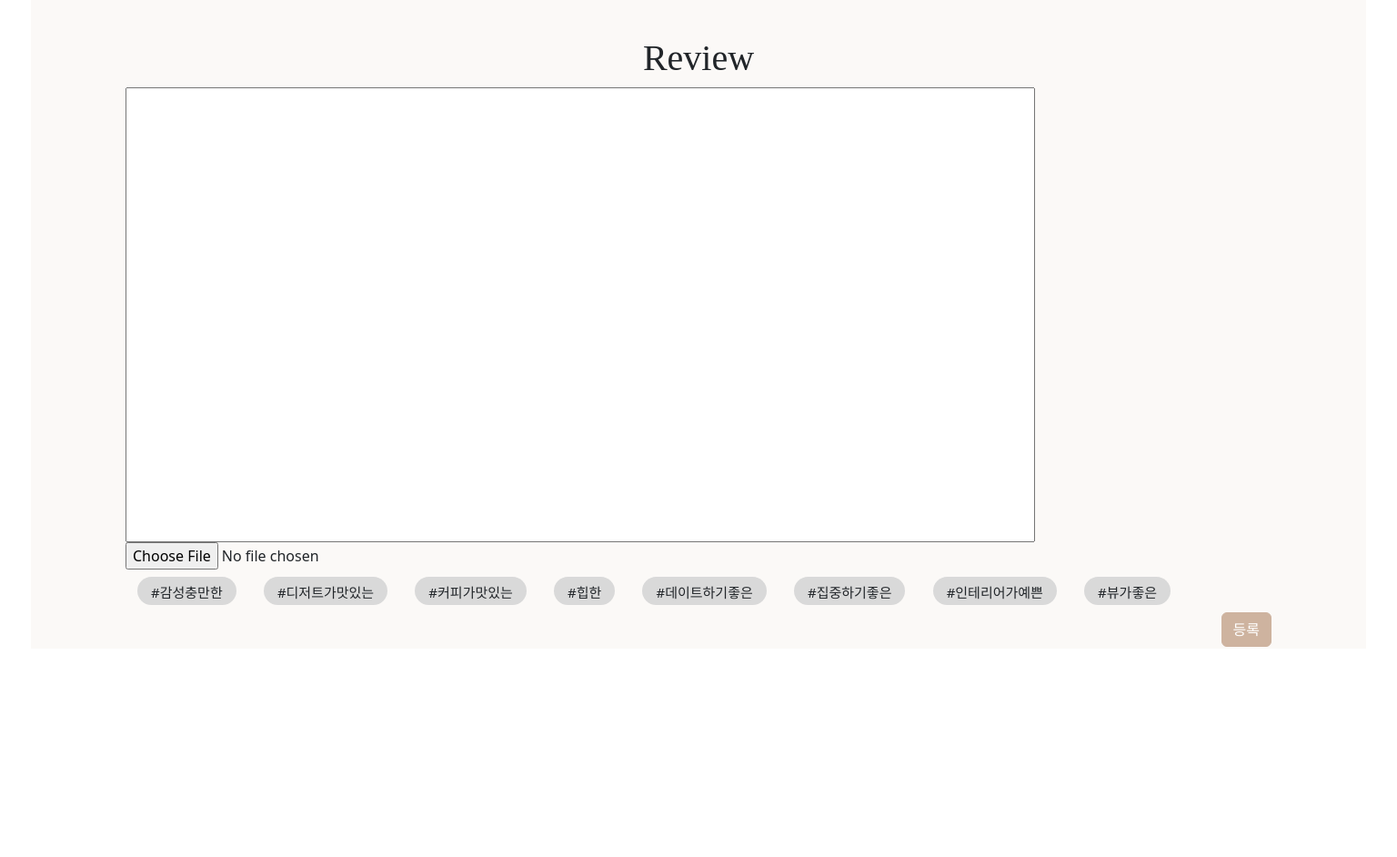
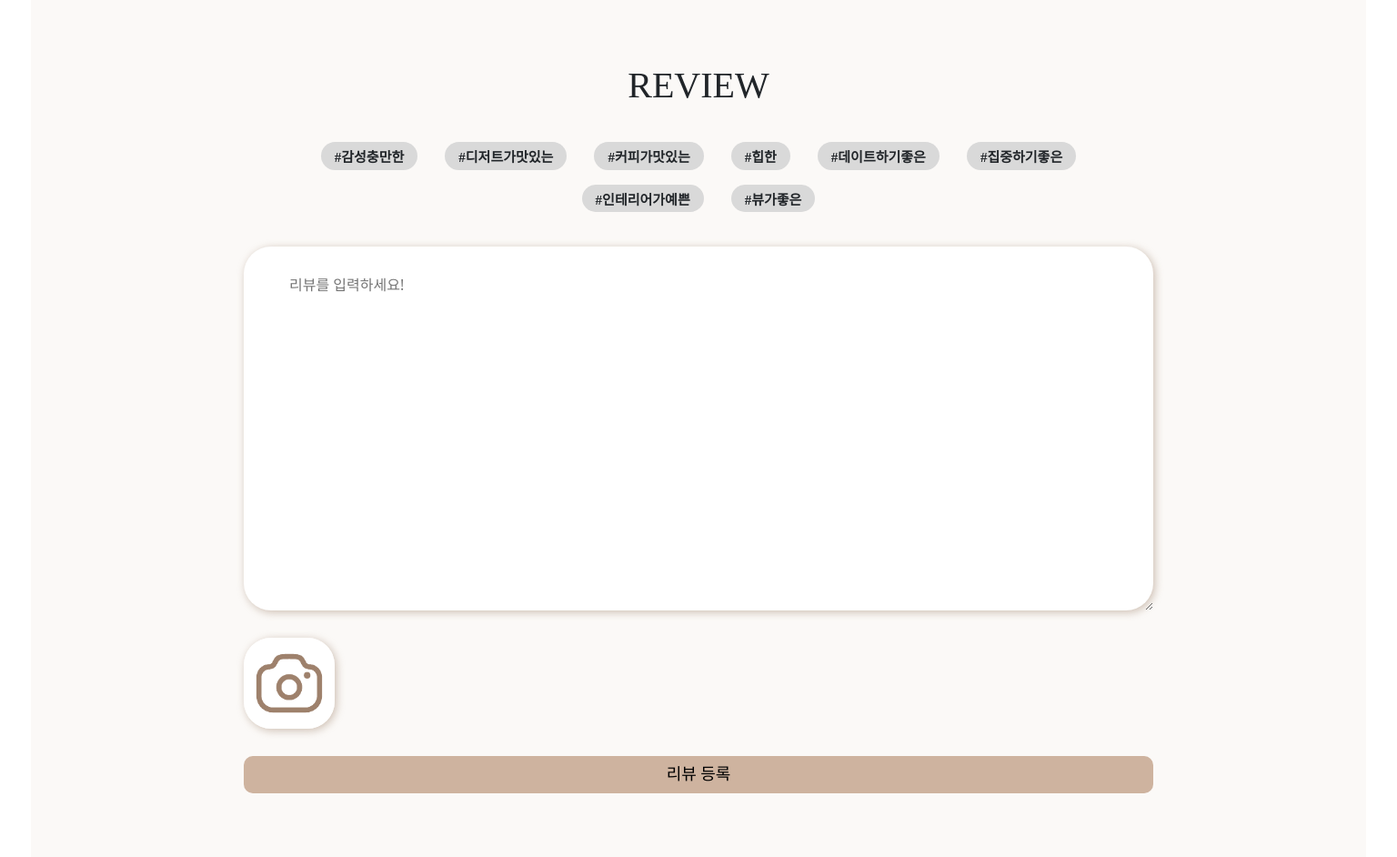
Before and after one commit to psun0610/CafeMaster, a Django app: page /articles/1/create_comment/ in a window 1536 px wide. Shown: the part 50-992 px from the top of the page at 91% size. Before the commit the page ends 761 px from the top, so only its background shows below. Run offline with Django 3.2, Linux system fonts and the light colour scheme; tables that the repository leaves empty hold one stand-in row (values such as "Sample post"); some libraries are stand-ins or nearby versions; some web fonts are replaced.

Commit message:
Update: articles/create_comment.html

```diff
--- a/accounts/templates/accounts/detail.html
+++ b/accounts/templates/accounts/detail.html
@@ -18,7 +18,7 @@
             <div class="col-md-6">
                 <h3 class="display-6 fw-bolder">{{ user }}</h3><br>
                 <div class="large mb-2">
-                    사는 지역 : {{ user }}<br>
+                    사는 지역 : {{ user.area }}<br>
                     이메일 : {{ user.email }}
                 </div>
                 <div class="d-flex">
--- a/articles/templates/articles/create_comment.html
+++ b/articles/templates/articles/create_comment.html
@@ -1,62 +1,65 @@
 {% extends 'base.html' %}
 {% load django_bootstrap5 %}
+{% load static %}
 
 {% block body %}
 
 <div class="container" style="padding: 40px 30px;">
-    <h1 class="title-font text-center"> Review </h1>
+  <h1 class="kor-font text-center comment-title"> REVIEW </h1>
   <!-- <form action="" method="POST" enctype="multipart/form-data ">
       {% csrf_token %}
       {% bootstrap_form commentform %}
       <button type="submit" class="btn btn-success" style="float:right; background-color: #CEB39F; border-color: #CEB39F;">등록</button>
   </form> -->
-    <form action="" method="POST">
+  <form action="" method="POST" enctype="multipart/form-data">
     {% csrf_token %}
-        <div>
-            <div>
-                <input style="justify-content: center;" class="comment-form" type="text" name="content" id="content" required>
-
-                <input type="file" name="picture" id="picture">
-            </div>
-        </div>
-
-    <!-- </form> -->
-
-    <!-- <form class="index-tags-div kor-font fw-bold"> -->
-        <input type="checkbox" id="tag1" name="tagform" class="tag-input">
+    <div class="index-tags-div kor-font fw-bold comment-form-tags">
+      <input type="checkbox" id="tag1" name="tag" class="tag-input">
       <label class="tags" for="tag1">
         #감성충만한
       </label>
-        <input type="checkbox" id="tag2" name="tagform" class="tag-input">
+      <input type="checkbox" id="tag2" name="tag" class="tag-input">
       <label class="tags" for="tag2">
         #디저트가맛있는
       </label>
-        <input type="checkbox" id="tag3" name="tagform" class="tag-input">
+      <input type="checkbox" id="tag3" name="tag" class="tag-input">
       <label class="tags" for="tag3">
         #커피가맛있는
       </label>
-        <input type="checkbox" id="tag4" name="tagform" class="tag-input">
+      <input type="checkbox" id="tag4" name="tag" class="tag-input">
       <label class="tags" for="tag4">
         #힙한
       </label>
-        <input type="checkbox" id="tag5" name="tagform" class="tag-input">
+      <input type="checkbox" id="tag5" name="tag" class="tag-input">
       <label class="tags" for="tag5">
         #데이트하기좋은
       </label>
-        <input type="checkbox" id="tag6" name="tagform" class="tag-input">
+      <input type="checkbox" id="tag6" name="tag" class="tag-input">
       <label class="tags" for="tag6">
         #집중하기좋은
       </label>
-        <input type="checkbox" id="tag7" name="tagform" class="tag-input">
+      <input type="checkbox" id="tag7" name="tag" class="tag-input">
       <label class="tags" for="tag7">
         #인테리어가예쁜
       </label>
-        <input type="checkbox" id="tag8" name="tagform" class="tag-input">
+      <input type="checkbox" id="tag8" name="tag" class="tag-input">
       <label class="tags" for="tag8">
         #뷰가좋은
       </label>
+    </div>
+    <div class="d-flex flex-column justify-content-center">
+      <textarea class="comment-form" name="content" id="content" placeholder="리뷰를 입력하세요!" required></textarea>
+      <div class="image-upload">
+        <label for="picture">
+            <img src="{% static 'images/camera.png' %}"/>
+        </label>
+        <input type="file" name="picture" id="picture" style="display: none;">
+      </div>
+    </div>
+    <!-- <input type="submit" value="글쓰기"> -->
+    <div class="comment-submit-btn title-font">
+      <button type="submit">리뷰 등록</button>
+    </div>
   </form>
-    <!-- <input type="submit" value="글쓰기"> -->
-    <button type="submit" class="btn btn-success" style="float:right; background-color: #CEB39F; border-color: #CEB39F;">등록</button>
 </div>
 {% endblock %}
--- a/articles/views.py
+++ b/articles/views.py
@@ -167,7 +167,9 @@ def create_comment(request, pk):
             return redirect("articles:detail", pk)
     else:
         commentForm = CommentForm()
-    context = {"commentform": commentForm}
+    context = {
+        "commentform": commentForm,
+    }
     return render(request, "articles/create_comment.html", context)
 
 def search(request):
--- a/static/css/style.css
+++ b/static/css/style.css
@@ -296,7 +296,7 @@
     color:#9E816C;
     margin: 50px 0;
   }
-  .detail-review-box {
+  .detail-review-box>div {
     margin-bottom: 30px;
   }
   .detail-user-profile {
@@ -333,11 +333,45 @@
   /* articles/create_comment */
   .comment-form {
     width: 1000px;
-    height: 500px;
-    justify-content: center;
+    height: 400px;
+    margin: 0 auto;
+    padding: 30px 50px;
+    border: 0;
+    border-radius: 30px;
+    box-shadow: 2px 2px 10px #9e816c7e;
+  }
+  .comment-form:focus-visible {
+    /* border: 1px solid #9E816C; */
   }
   .comment-title {
-    margin-bottom: 30px;
+    margin: 30px 0;
+  }
+  .image-upload {
+    width: 1000px;
+    margin: 0 auto;
+  }
+  .image-upload img {
+    margin-top: 30px;
+    width: 100px;
+    height: 100px;
+    border-radius: 30px;
+    box-shadow: 2px 2px 10px #9e816c7e;
+  }
+  .comment-form-tags {
+    width: 1000px;
+    margin: 30px auto;
+  }
+  .comment-submit-btn {
+    width: 1000px;
+    margin: 30px auto;
+  }
+  .comment-submit-btn>button{
+    background-color: #CEB39F;
+    width: 100%;
+    padding: 7px;
+    border-radius: 10px;;
+    border: 0;
+    font-size: 18px;
   }
 }
 
```
Also changed, not shown: articles/templates/articles/detail.html (+8 -2 lines), accounts/migrations/0003_auto_20221104_1140.py, static/images/camera.png (added). Lines whose indentation alone changed are shown as unchanged.
